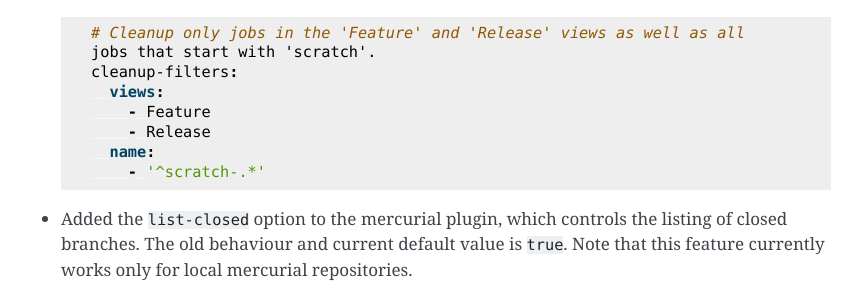
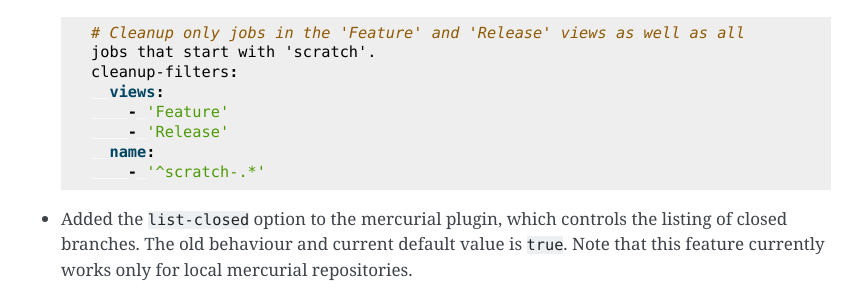
Before and after one commit to gvalkov/jenkins-autojobs, a Sphinx documentation site: the page built from docs/changelog.rst, in a window 1280 px wide and 900 px high, scrolled down 727 px. Shown: the part 157-452 px from the top of the window, without its empty margins (169-1031 px from the left). Built offline with Sphinx 7.4.7, drawn with Linux system fonts in a browser that asks for light colours.

Commit message:
Fix views

```diff
--- a/docs/changelog.rst
+++ b/docs/changelog.rst
@@ -48,8 +48,8 @@ Version 0.17.1 was skipped because of a failed upload to PyPi (see `issue #74`_)
       jobs that start with 'scratch'.
       cleanup-filters:
         views:
-          - Feature
-          - Release
+          - 'Feature'
+          - 'Release'
         name:
           - '^scratch-.*'
 
```
